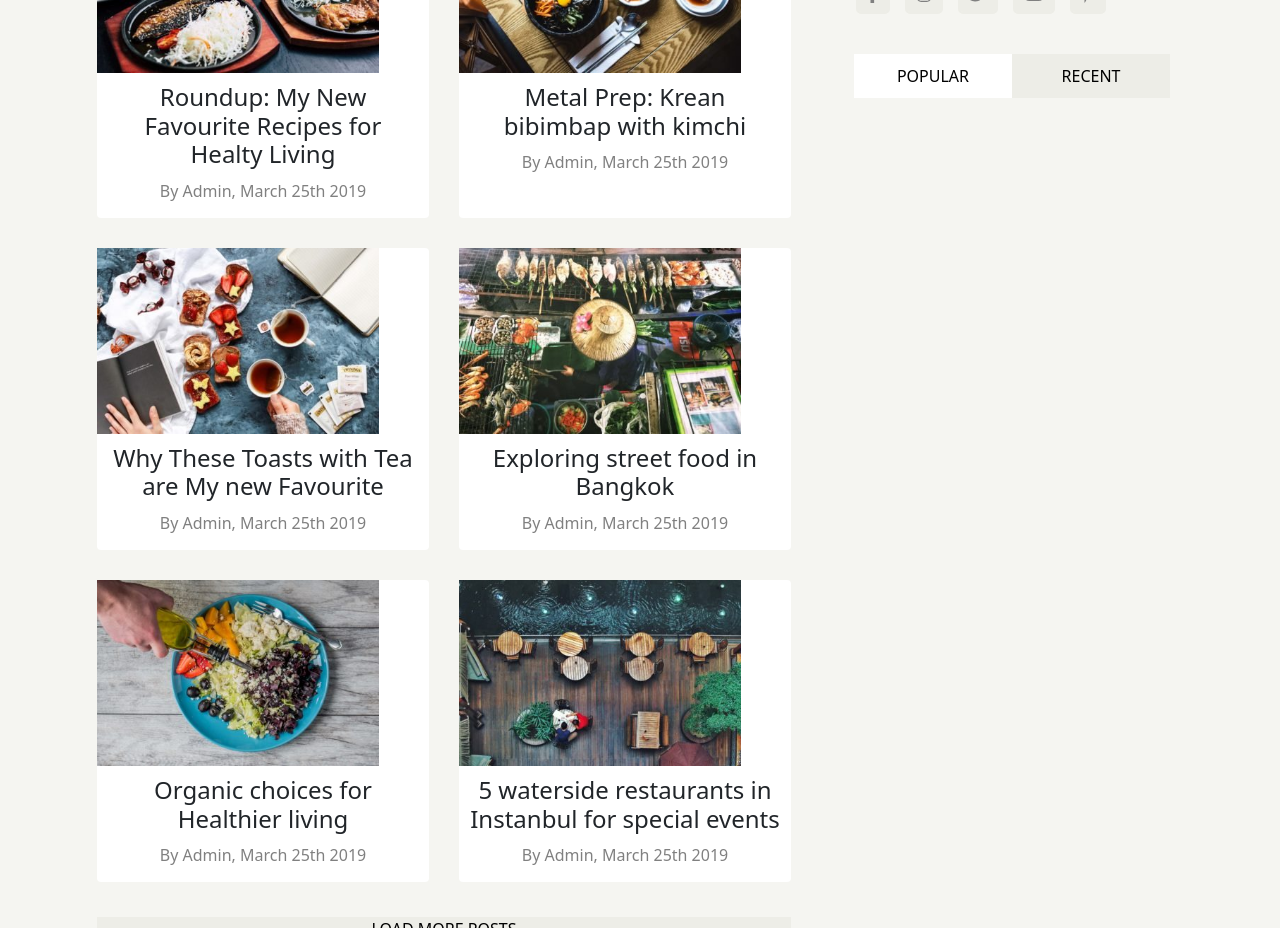
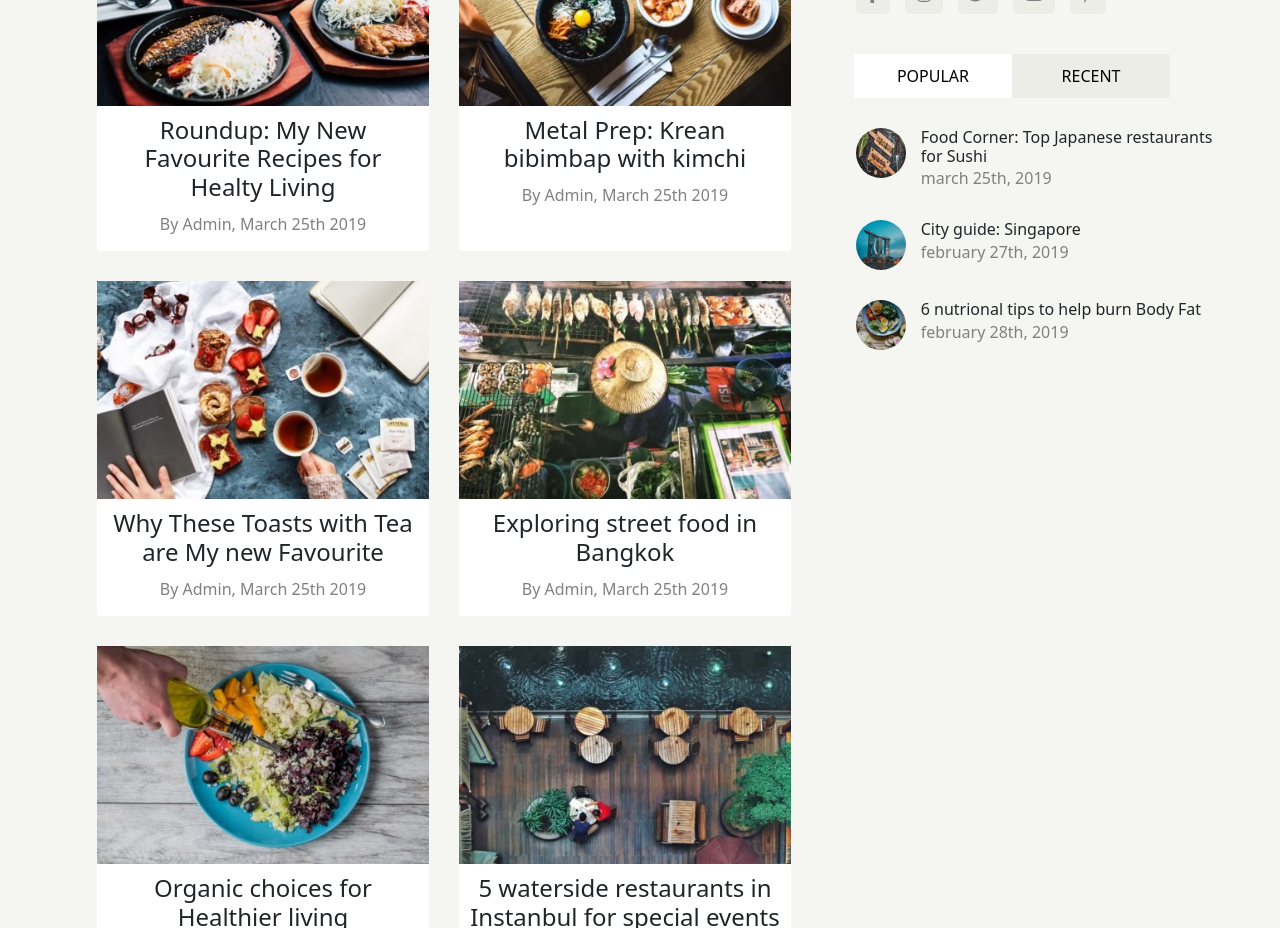
Before and after one commit to SimonCook99/proj-html-vuejs, a Vue app: page / in a window 1280 px wide. Shown: the part 4480-5408 px from the top of the page. Built offline with nearby package versions, Linux system fonts and the light colour scheme.

Commit message:
inizio sezione tweets (socialblog)

```diff
--- a/src/components/main/mainSocialBlog.vue
+++ b/src/components/main/mainSocialBlog.vue
@@ -97,6 +97,39 @@
                         <button class="grey">recent</button>
                     </div>
 
+                    <div class="collections">
+                        <div class="collection">
+                            <img src="../../assets/img/single-post-img3-600x395.jpg">
+
+                            <div class="details">
+                                <h6>Food Corner: Top Japanese restaurants for Sushi</h6>
+                                <p>march 25th, 2019</p>
+                            </div>
+                        </div>
+
+                        <div class="collection">
+                            <img src="../../assets/img/singapore-featured-image-400x263.jpg">
+
+                            <div class="details">
+                                <h6>City guide: Singapore</h6>
+                                <p>february 27th, 2019</p>
+                            </div>
+                        </div>
+
+                        <div class="collection">
+                            <img src="../../assets/img/slide1-bg-66x66.jpg">
+
+                            <div class="details">
+                                <h6>6 nutrional tips to help burn Body Fat</h6>
+                                <p>february 28th, 2019</p>
+                            </div>
+                        </div>
+                    </div>
+
+                    <div class="tweets">
+
+                    </div>
+
 
                 </div>
 
@@ -130,9 +163,7 @@
 
     @import "../SCSS/general.scss";
 
-    img{
-        width: 85%;
-    }
+
 
     .social-blog{
         position: relative;
@@ -204,6 +235,10 @@
 
         .col-4{
             text-align: center;
+
+            img{
+                width: 85%;
+            }
 
             .recipes{
                 margin-bottom: 30px;
@@ -298,6 +333,25 @@
                 }
             }
 
+            .collections{
+
+                .collection{
+                    text-align: left;
+                    position: relative;
+                    left: 8%;
+                    display: flex;
+                    margin-top: 30px;
+
+                    img{
+                        width: 50px;
+                        height: 50px;
+                        border-radius: 50%;
+                        margin-right: 15px;
+                    }
+                }
+
+            }
+
 
         }
     }
```
